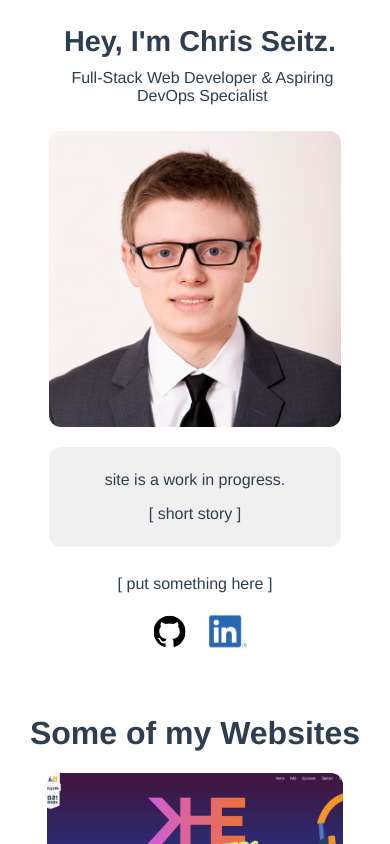
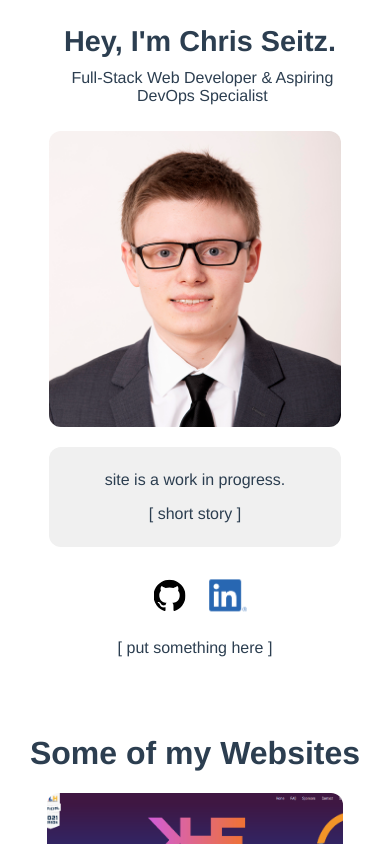
Before and after one commit to cseitz/cseitz-dev-portfolio, a Vue app: page / in a window 390 px wide. Shown: the top 844 px of the page. Built offline with nearby package versions, Linux system fonts and the light colour scheme.

Commit message:
links mobile positioning adjustments

```diff
--- a/src/views/Home.vue
+++ b/src/views/Home.vue
@@ -22,6 +22,15 @@
       <div class="story-section">
         <div class="content" v-html="shortstory">
 
+        </div>
+        <div class="mobile-links links-section">
+          <a v-for="[title, logo, link] in links"
+            v-bind:key="title"
+            v-bind:title="title"
+            v-bind:href="link"
+            target="_blank">
+            <img v-bind:alt="title" v-bind:src="logo">
+          </a>
         </div>
         <br>
         [ put something here ]
@@ -117,6 +126,11 @@ export default {
       border-radius: 0.75em;
       padding: 0.5em 2em 0.5em 2em;
     }
+    .mobile-links {
+      @include display-not(mobile) {
+        display: none;
+      }
+    }
   }
   .title-section {
     grid-area: title;
@@ -173,6 +187,11 @@ export default {
       }
     }
   }
+  .links-section:not(.mobile-links) {
+    @include mobile {
+      display: none;
+    }
+  }
   @include mobile {
     max-width: 95vw;
     grid-template-areas:
```
